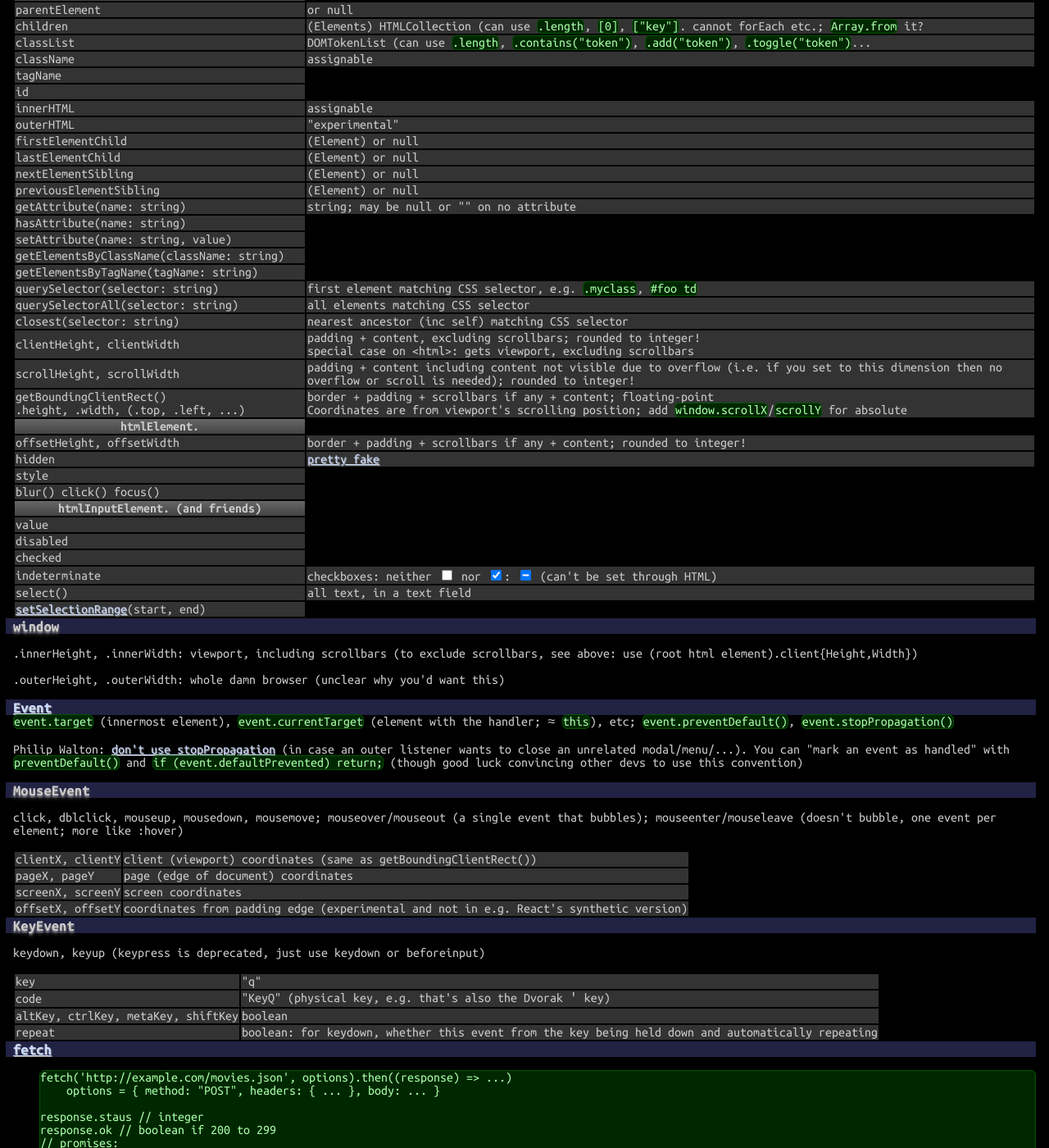
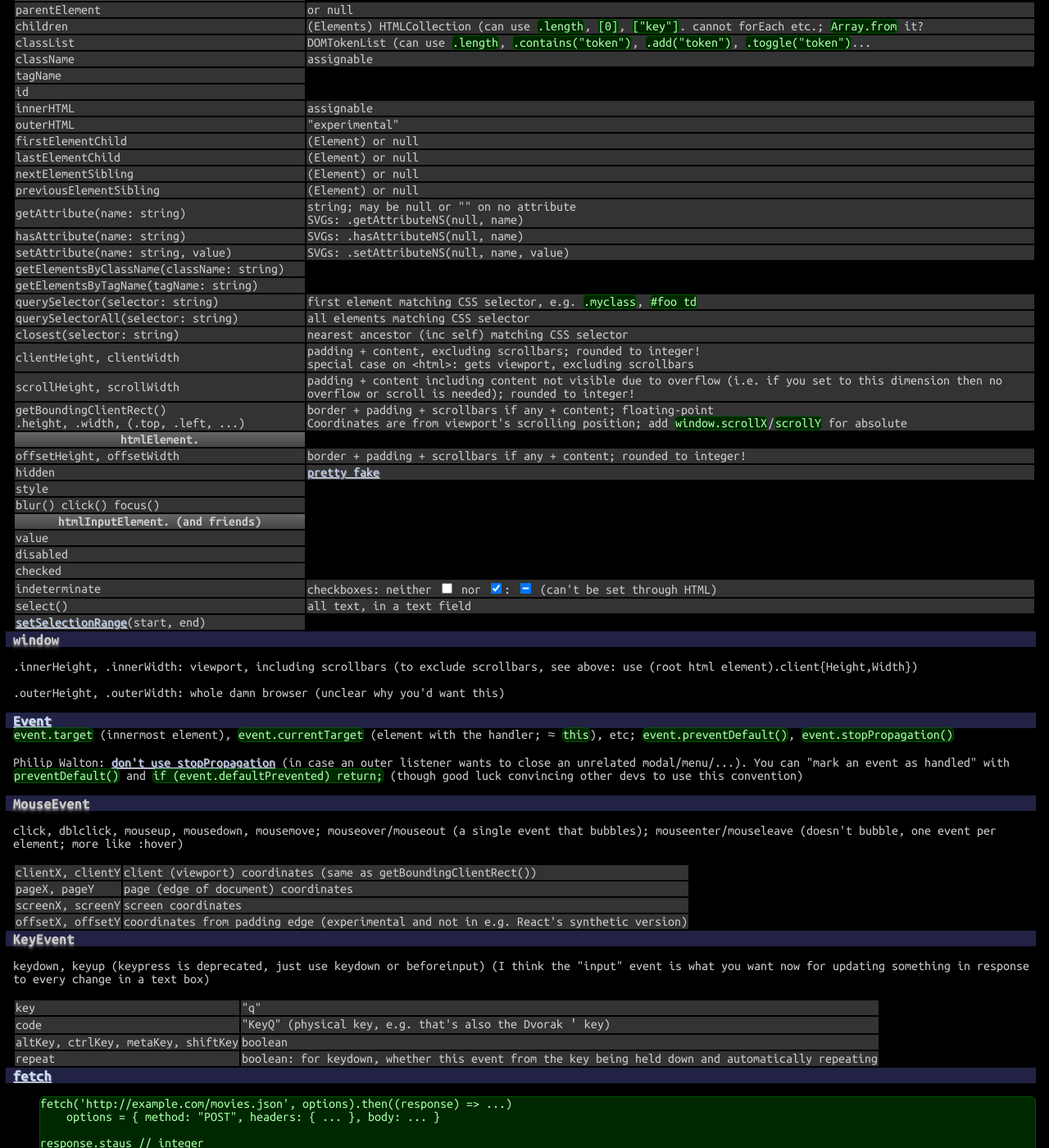
Before and after one commit to betaveros/cs, a Jekyll site: the page built from index.html, in a window 1280 px wide and 1400 px high, scrolled down 22430 px. Shown: the whole window at 82% size. Built offline with Jekyll 4.4.1, drawn with Linux system fonts in a browser that asks for light colours; some of the changed text lies outside the part shown.

Commit message:
svg-adjacent html

```diff
--- a/_includes/web.html
+++ b/_includes/web.html
@@ -422,9 +422,9 @@ for (v of s) {...}
 	<tr><td>lastElementChild</td><td>(Element) or null</td></tr>
 	<tr><td>nextElementSibling</td><td>(Element) or null</td></tr>
 	<tr><td>previousElementSibling</td><td>(Element) or null</td></tr>
-	<tr><td>getAttribute(name: string)</td><td>string; may be null or "" on no attribute</td></tr>
-	<tr><td>hasAttribute(name: string)</td></tr>
-	<tr><td>setAttribute(name: string, value)</td></tr>
+	<tr><td>getAttribute(name: string)</td><td>string; may be null or "" on no attribute<br/>SVGs: .getAttributeNS(null, name)</td></tr>
+	<tr><td>hasAttribute(name: string)</td><td>SVGs: .hasAttributeNS(null, name)</td></tr>
+	<tr><td>setAttribute(name: string, value)</td><td>SVGs: .setAttributeNS(null, name, value)</td></tr>
 	<tr><td>getElementsByClassName(className: string)</td></tr>
 	<tr><td>getElementsByTagName(tagName: string)</td></tr>
 	<tr><td>querySelector(selector: string)</td><td>first element matching CSS selector, e.g. <code>.myclass</code>, <code>#foo td</code></td></tr>
@@ -471,7 +471,7 @@ Philip Walton: <a href="https://css-tricks.com/dangers-stopping-event-propagatio
 	<tr><td>offsetX, offsetY</td><td>coordinates from padding edge (experimental and not in e.g. React's synthetic version)</td></tr>
 </table>
 <h3>KeyEvent</h3>
-<p>keydown, keyup (keypress is deprecated, just use keydown or beforeinput)</p>
+<p>keydown, keyup (keypress is deprecated, just use keydown or beforeinput) (I think the "input" event is what you want now for updating something in response to every change in a text box)</p>
 <table>
 	<tr><td>key</td><td>"q"</td></tr>
 	<tr><td>code</td><td>"KeyQ" (physical key, e.g. that's also the Dvorak <kbd>'</kbd> key)</td></tr>
```
Also changed, not shown: other parts of _includes/web.html (+1 -1 lines).
